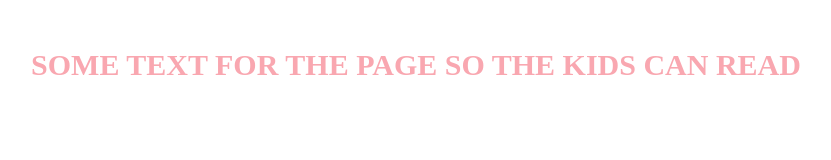
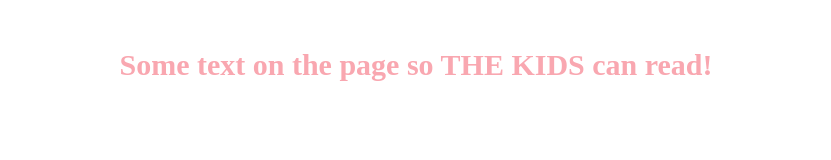
Before and after one commit to biancabottos/biancabottos.github.io, a plain HTML site: page index.html in a window 1280 px wide. Shown: the whole page, without its empty margins (224-1055 px from the left). Drawn offline with Linux system fonts and the light colour scheme.

Commit message:
fourth try to commit

```diff
--- a/index.html
+++ b/index.html
@@ -17,7 +17,7 @@
   </head>
   <body>
     <div class="myDiv">
-      SOME TEXT FOR THE PAGE SO THE KIDS CAN READ
+      Some text on the page so THE KIDS can read!
     </div>
   </body>
 </html>
```
